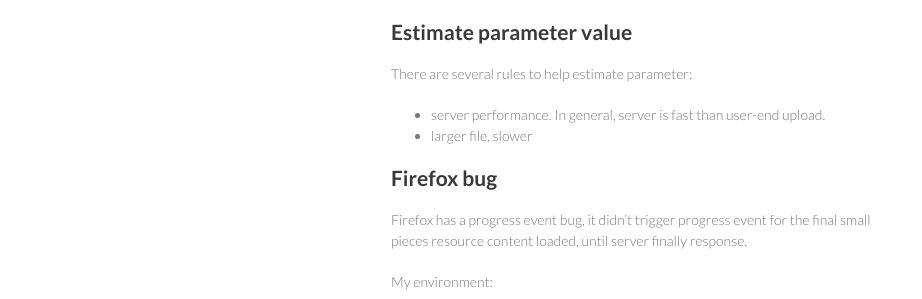
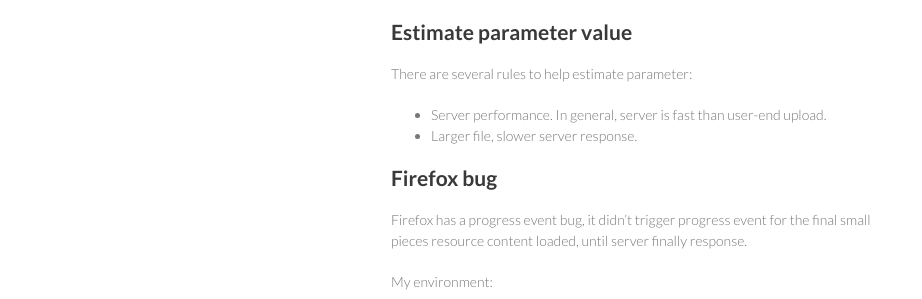
Before and after one commit to atealxt/atealxt.github.io, a Jekyll site: the page built from _posts/2015-11-03-jquery-file-upload-progress-server-estimation.md, in a window 1280 px wide. Shown: the part 1767-2066 px from the top of the page, without its empty margins (179-1101 px from the left). Built offline with Jekyll 4.4.1, drawn with Linux system fonts in a browser that asks for light colours; comment, search, counter and statistics services are not loaded.

Commit message:
Update 2015-11-03-jquery-file-upload-progress-server-estimation.md

```diff
--- a/_posts/2015-11-03-jquery-file-upload-progress-server-estimation.md
+++ b/_posts/2015-11-03-jquery-file-upload-progress-server-estimation.md
@@ -91,8 +91,8 @@
 ## Estimate parameter value
 
 There are several rules to help estimate parameter:
-* server performance. In general, server is fast than user-end upload.
-* larger file, slower
+* Server performance. In general, server is fast than user-end upload.
+* Larger file, slower server response.
 
 ## Firefox bug
 
```
